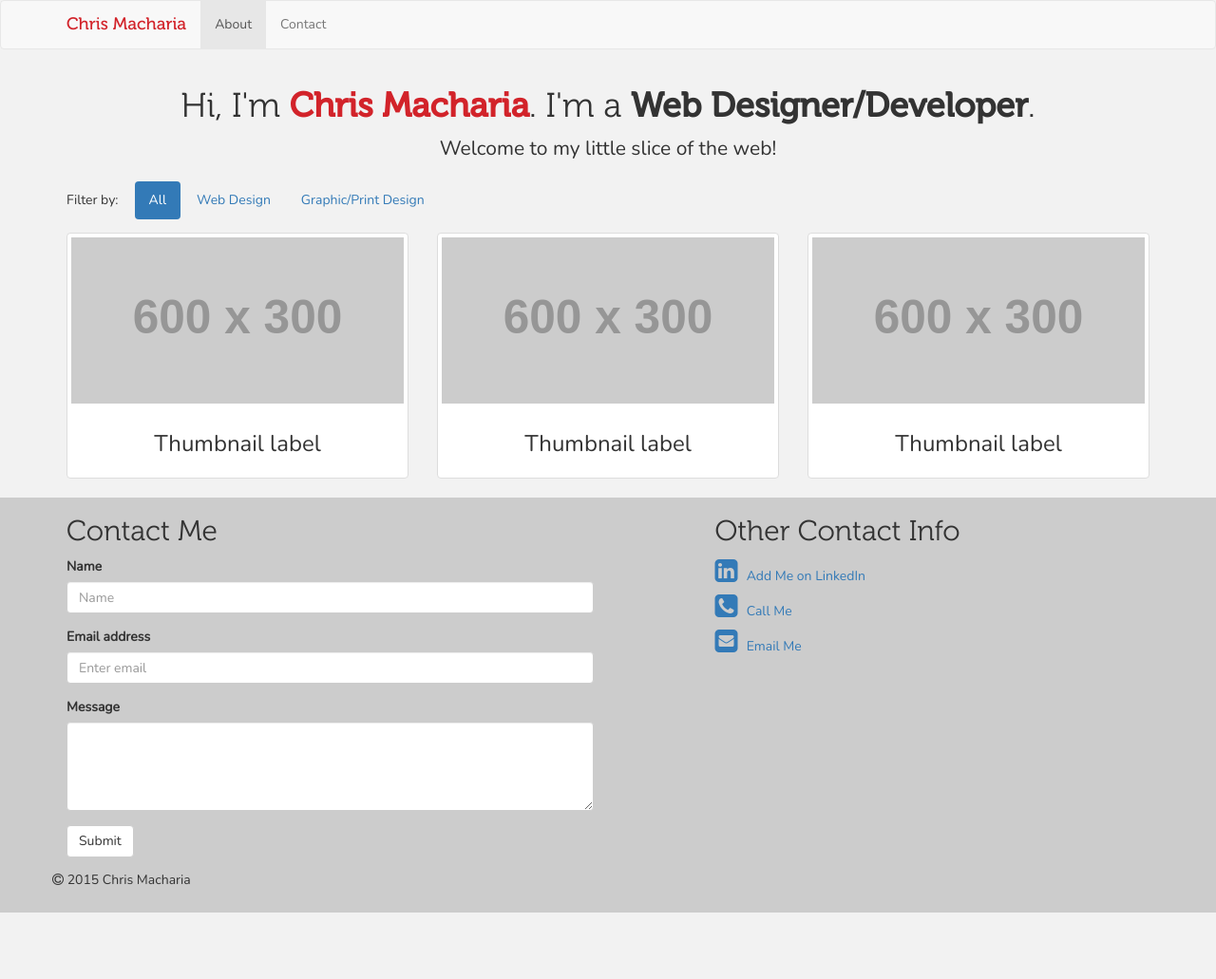
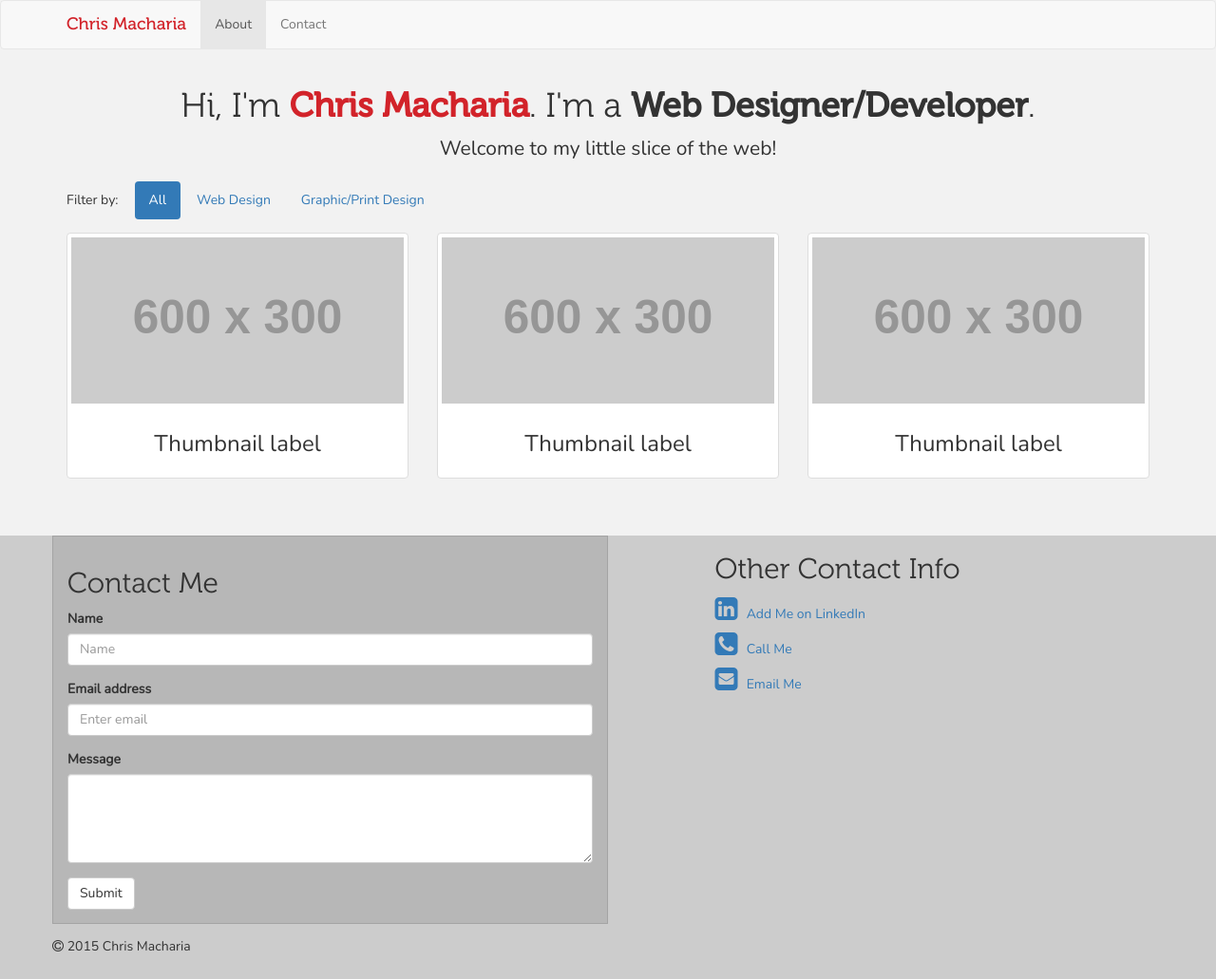
Before and after one commit to cmacharia/portfolio_reboot, a plain HTML site: page index.html in a window 1280 px wide. Shown: the whole page at 95% size. Before the commit the page ends 961 px from the top, so only its background shows below. Drawn offline with nearby package versions, Linux system fonts and the light colour scheme; placeholder pictures from the web are drawn by us.

Commit message:
homepage changes

```diff
--- a/css/styles.css
+++ b/css/styles.css
@@ -28,6 +28,7 @@
 
 }
 body { background: #f2f2f2; font-family:  'Nunito', sans-serif; font-weight: 300;}
+.main-section { padding-bottom: 2.8em ;}
 .intro h1, h2 { font-family: 'museo300', sans-serif;}
 .intro h1 strong { font-family: 'museo500',  sans-serif;}
 .intro h1 strong span { color: #d2232a;}
@@ -39,3 +40,4 @@ footer {background: #cccccc;}
 footer .copyright { padding: 1em 0;}
 .other-contact a { display:  block; margin-bottom: .5em; }
 .other-contact .fa-2x { margin-right:  .2em;}
+.contact-form { padding-top:  1em; padding-bottom: 1em; background: #b7b7b7; border: 1px solid #a4a4a4;}
--- a/index.html
+++ b/index.html
@@ -60,7 +60,7 @@
             </div>
         </div>
         </header>
-        <section class="showcase">
+        <section class="main-section">
             <div class="container">
                 <div class="row">
                     <div class="col-md-12">
@@ -103,7 +103,7 @@
         <footer class="footer contact">
             <div class="container">
                 <div class="row">
-                    <div class="col-md-6">
+                    <div class="col-md-6 contact-form">
                         <h2> Contact Me</h2>
                         <form>
                             <div class="form-group">
```
